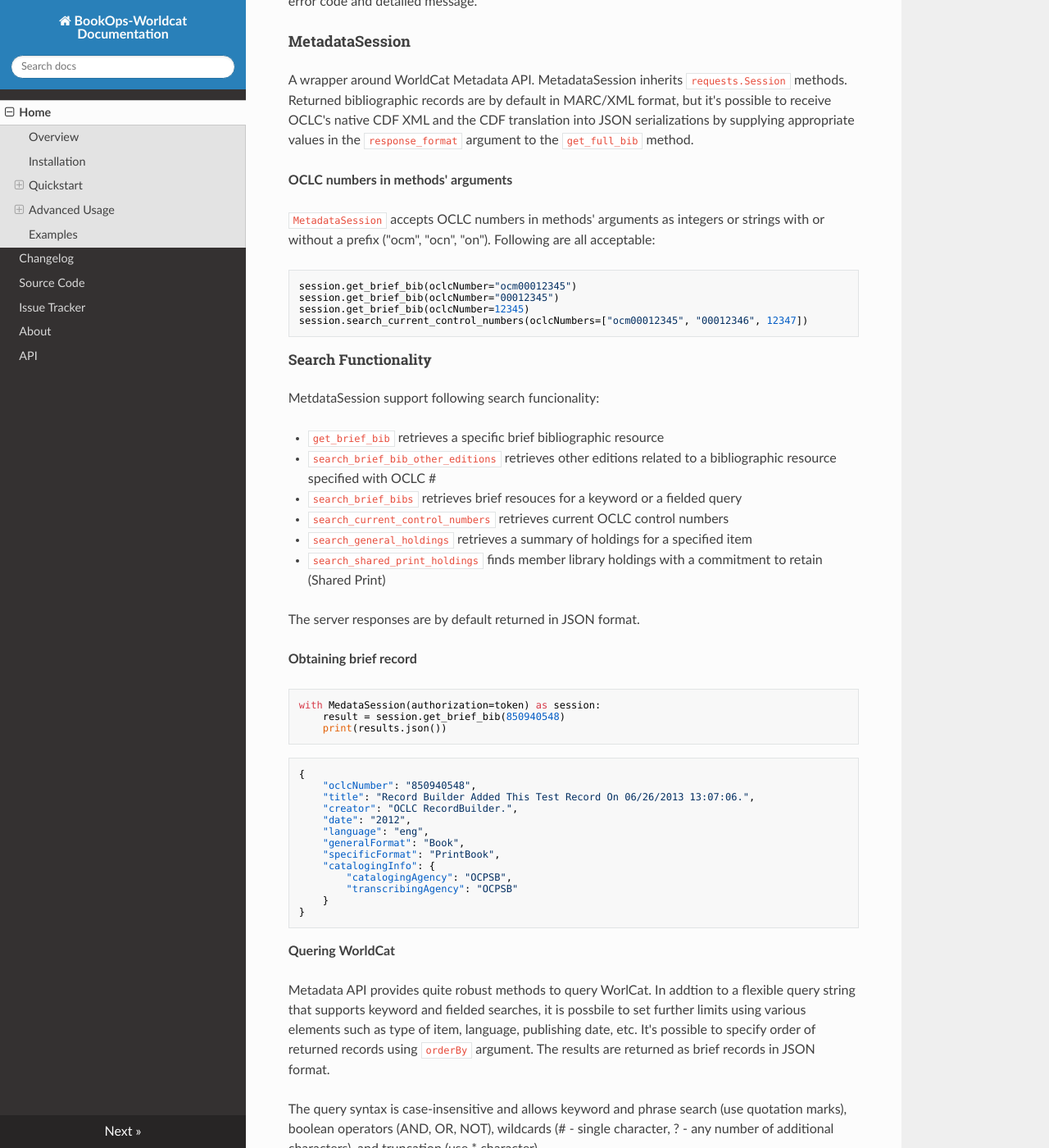
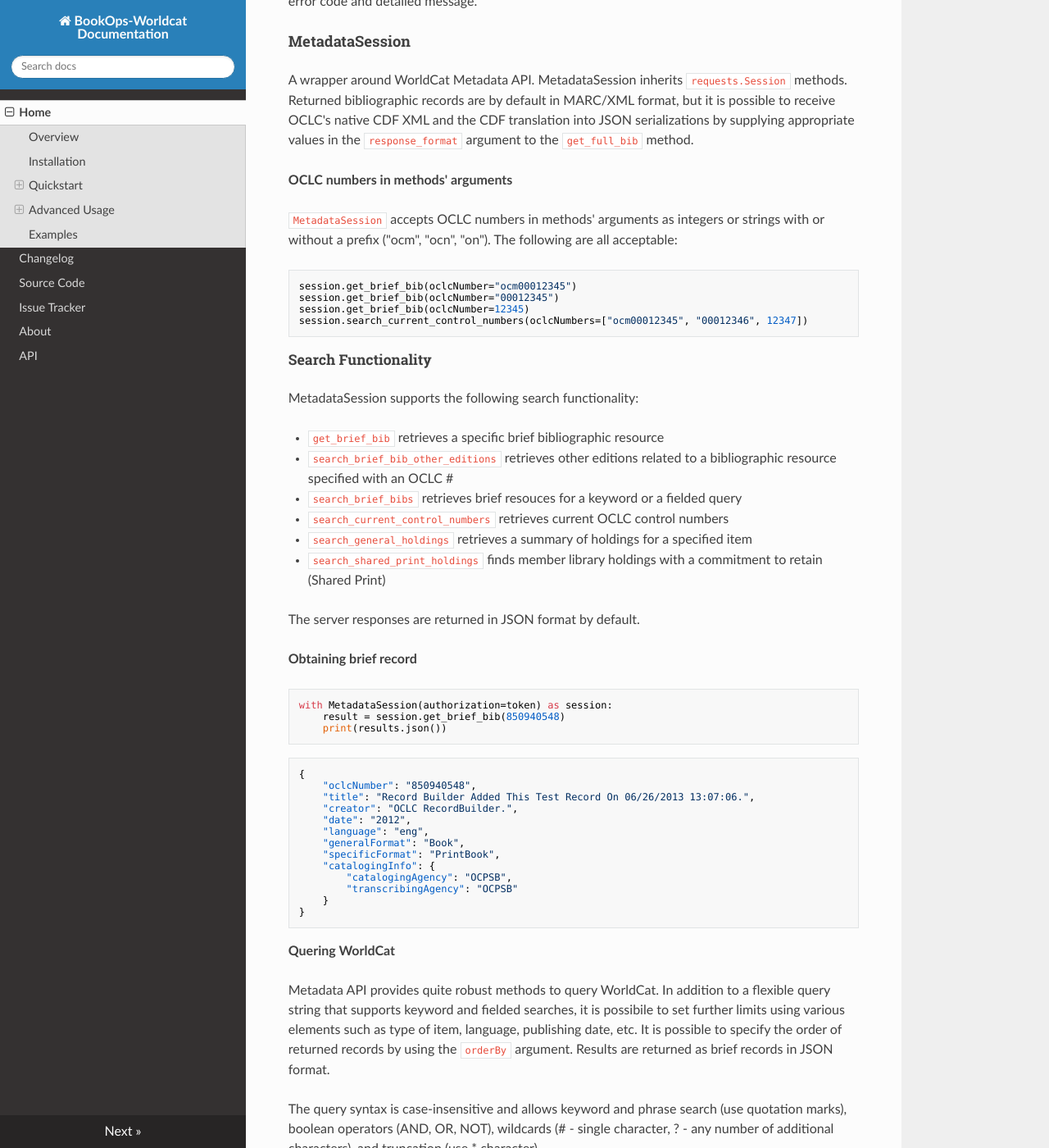
Before and after one commit to BookOps-CAT/bookops-worldcat, an MkDocs documentation site: the page built from docs/index.md, in a window 1280 px wide and 1400 px high, scrolled down 6428 px. Shown: the whole window at 82% size. Built offline with MkDocs 1.6.1, drawn with Linux system fonts in a browser that asks for light colours; nearby versions of some CDN libraries; comment, search, counter and statistics services are not loaded; some of the changed text lies outside the part shown.

Commit message:
Update index.md
principlal_idns="my_principal_idns"
should this be principal_idns="my_principal_idns"
(left as is)

````diff
--- a/docs/index.md
+++ b/docs/index.md
@@ -52,7 +52,7 @@ Worldcat Metadata API requires OCLC credentials which can be obtained at the [OC
 
 #### Obtaining Access Token
 
-Worldcat access token can be obtained by passing credential parameters into `WorldcatAccessToken` object.
+The Worldcat access token can be obtained by passing credential parameters into the `WorldcatAccessToken` object.
 
 ```python
 >>> from bookops_worldcat import WorldcatAccessToken
@@ -78,7 +78,7 @@ Created `token` object can be directly passed into `MetadataSession` to authoriz
 
 #### Searching Brief Bibliographic Records Using Metadata API
 
-The `MetadataSession` is authenticated using `WorldcatAccessToken` object. The session allows searching brief records as well as retrieving full bibs in the MARX XML format.
+The `MetadataSession` is authenticated using the `WorldcatAccessToken` object. The session allows searching brief records as well as retrieving full bibs in the MARX XML format.
 
 Basic usage:
 ```python
@@ -136,7 +136,7 @@ Returned brief bibliographic records are in the JSON format that can be parsed v
 
 #### Retrieving Full Bibliographic Records
 
-To retrieve a full bibliographic record from the WorldCat use `.get_full_bib` method. The server returns records in MARC XML format by default.
+To retrieve a full bibliographic record from WorldCat use the `.get_full_bib` method. The server returns records in MARC XML format by default.
 
 ```python
 from bookops_worldcat import MetadataSession
@@ -230,8 +230,8 @@ For holdings operations on batches of records see [Advanced Usage>MetadataSessio
 
 **Identifying your application**
 
-BookOps-Worldcat provides a default `user-agent` value in headers of all requests to OCLC web services: `bookops-worldcat/{version}`. It is encouraged to update the `user-agent` value to properly identify your application to OCLC servers. This will provide a useful piece of information for OCLC staff if they need to troubleshooting problems that may arise.
-To set a custom "user-agent" in a session simply pass is as an argument when initiating session:
+BookOps-Worldcat provides a default `user-agent` value in headers of all requests to OCLC web services: `bookops-worldcat/{version}`. It is encouraged to update the `user-agent` value to properly identify your application to OCLC servers. This will provide a useful piece of information for OCLC staff if they need to assist with troubleshooting problems that may arise.
+To set a custom "user-agent" in a session simply pass is as an argument when initiating the session:
 ```python
 session = MetadataSession(authorization=token, agent="my_client_name")
 ```
@@ -241,7 +241,7 @@ session = MetadataSession(authorization=token, agent="my_client_name")
 session.headers.update({"user-agent": "my-app/version 1.0"})
 ```
 
-The `user-agent` header can be set for a access token request as well. To do that simply pass it as the `agent` parameter when initiating `WorldcatAccessToken` object:
+The `user-agent` header can be set for an access token request as well. To do that simply pass it as the `agent` parameter when initiating `WorldcatAccessToken` object:
 ```python
 token = WorldcatAccessToken(
     key="my_WSKey",
@@ -314,11 +314,11 @@ A failed token request raises `WorldcatAuthorizationError` which provides a retu
 #### MetadataSession
 
 A wrapper around WorldCat Metadata API. MetadataSession inherits `requests.Session` methods.
-Returned bibliographic records are by default in MARC/XML format, but it's possible to receive OCLC's native CDF XML and the CDF translation into JSON serializations by supplying appropriate values in the `response_format` argument to the `get_full_bib` method.
+Returned bibliographic records are by default in MARC/XML format, but it is possible to receive OCLC's native CDF XML and the CDF translation into JSON serializations by supplying appropriate values in the `response_format` argument to the `get_full_bib` method.
 
 **OCLC numbers in methods' arguments**
 
-`MetadataSession` accepts OCLC numbers in methods' arguments as integers or strings with or without a prefix ("ocm", "ocn", "on"). Following are all acceptable:
+`MetadataSession` accepts OCLC numbers in methods' arguments as integers or strings with or without a prefix ("ocm", "ocn", "on"). The following are all acceptable:
 ```python
 session.get_brief_bib(oclcNumber="ocm00012345")
 session.get_brief_bib(oclcNumber="00012345")
@@ -328,22 +328,22 @@ session.search_current_control_numbers(oclcNumbers=["ocm00012345", "00012346", 1
 
 ##### Search Functionality
 
-MetdataSession support following search funcionality:
+MetadataSession supports the following search functionality:
 
 + `get_brief_bib` retrieves a specific brief bibliographic resource
-+ `search_brief_bib_other_editions` retrieves other editions related to a bibliographic resource specified with OCLC #
++ `search_brief_bib_other_editions` retrieves other editions related to a bibliographic resource specified with an OCLC #
 + `search_brief_bibs` retrieves brief resouces for a keyword or a fielded query
 + `search_current_control_numbers` retrieves current OCLC control numbers
 + `search_general_holdings` retrieves a summary of holdings for a specified item
 + `search_shared_print_holdings` finds member library holdings with a commitment to retain (Shared Print)
 
 
-The server responses are by default returned in JSON format.
+The server responses are returned in JSON format by default.
 
 **Obtaining brief record**
 
 ```python
-with MedataSession(authorization=token) as session:
+with MetadataSession(authorization=token) as session:
     result = session.get_brief_bib(850940548)
     print(results.json())
 ```
@@ -365,7 +365,7 @@ with MedataSession(authorization=token) as session:
 
 **Quering WorldCat**
 
-Metadata API provides quite robust methods to query WorlCat. In addtion to a flexible query string that supports keyword and fielded searches, it is possbile to set further limits using various elements such as type of item, language, publishing date, etc. It's possible to specify order of returned records using `orderBy` argument. The results are returned as brief records in JSON format.
+Metadata API provides quite robust methods to query WorldCat. In addition to a flexible query string that supports keyword and fielded searches, it is possibile to set further limits using various elements such as type of item, language, publishing date, etc. It is possible to specify the order of returned records by using the `orderBy` argument. Results are returned as brief records in JSON format.
 
 The query syntax is case-insensitive and allows keyword and phrase search (use quotation marks), boolean operators (AND, OR, NOT), wildcards (# - single character, ? - any number of additional characters), and truncation (use \* character).
 
@@ -392,7 +392,7 @@ More about the query syntax can be found in [OCLC documentation](https://www.ocl
 
 ##### Obtaining Full Bibliographic Records
 
-`session.get_full_bib()` method with OCLC number as an argument sends a request for a matching full bibliographic record in WorldCat. The Metadata API correctly matches requested OCLC numbers of records that have been merged by returning current master record. By default `get_full_bib` returns records in MARC XML format.
+`session.get_full_bib()` method with OCLC number as an argument sends a request for a matching full bibliographic record in WorldCat. The Metadata API correctly matches requested OCLC numbers of records that have been merged together by returning the current master record. By default `get_full_bib` returns records in MARC XML format.
 
 Returned response is a `requests.Response` object with all its features:
 ```python
@@ -410,7 +410,7 @@ print(response.content)
 
 ##### Retrieving Current OCLC Number
 
-`MetadatSession.search_current_control_numbers` method allows retrieval of a current control number of the master record in WorldCat. Occasionally, records identified as duplicates in WorldCat are merged and in that case a local control number may not refer correctly to a OCLC's master record. Returned responses are in JSON format by default, but it's possible to pass `'application/atom+xml'` in the `response_format` argument to have the response serialized into xml.
+`MetadataSession.search_current_control_numbers` method allows retrieval of a current control number of the master record in WorldCat. Occasionally, records identified as duplicates in WorldCat have been merged.  In that case a local control number may not correctly refer to an OCLC master record. Returned responses are in JSON format by default, but it's possible to pass `'application/atom+xml'` in the `response_format` argument to have the response serialized into xml.
 
 `search_current_control_numbers` method accepts control numbers as a list or a comma separated string:
 ```python
````
Also changed, not shown: other parts of docs/index.md (+3 -3 lines).
